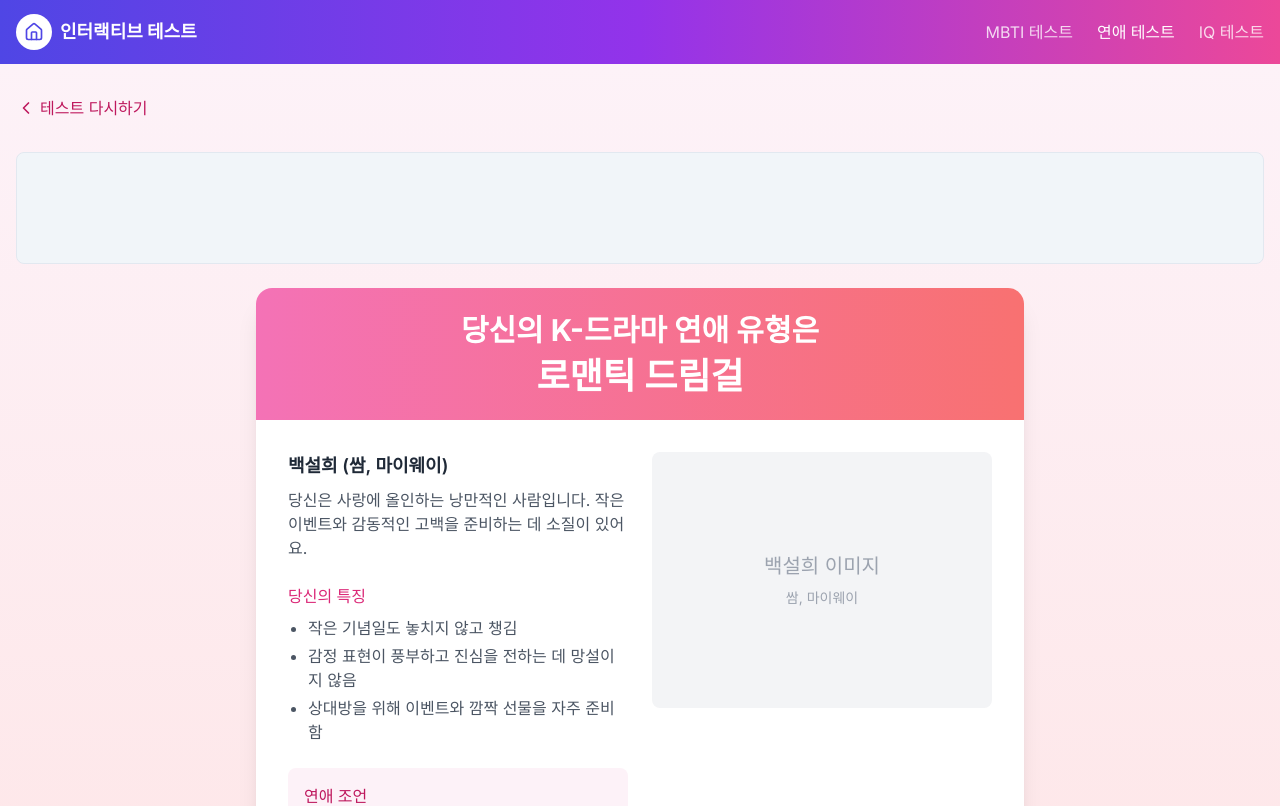
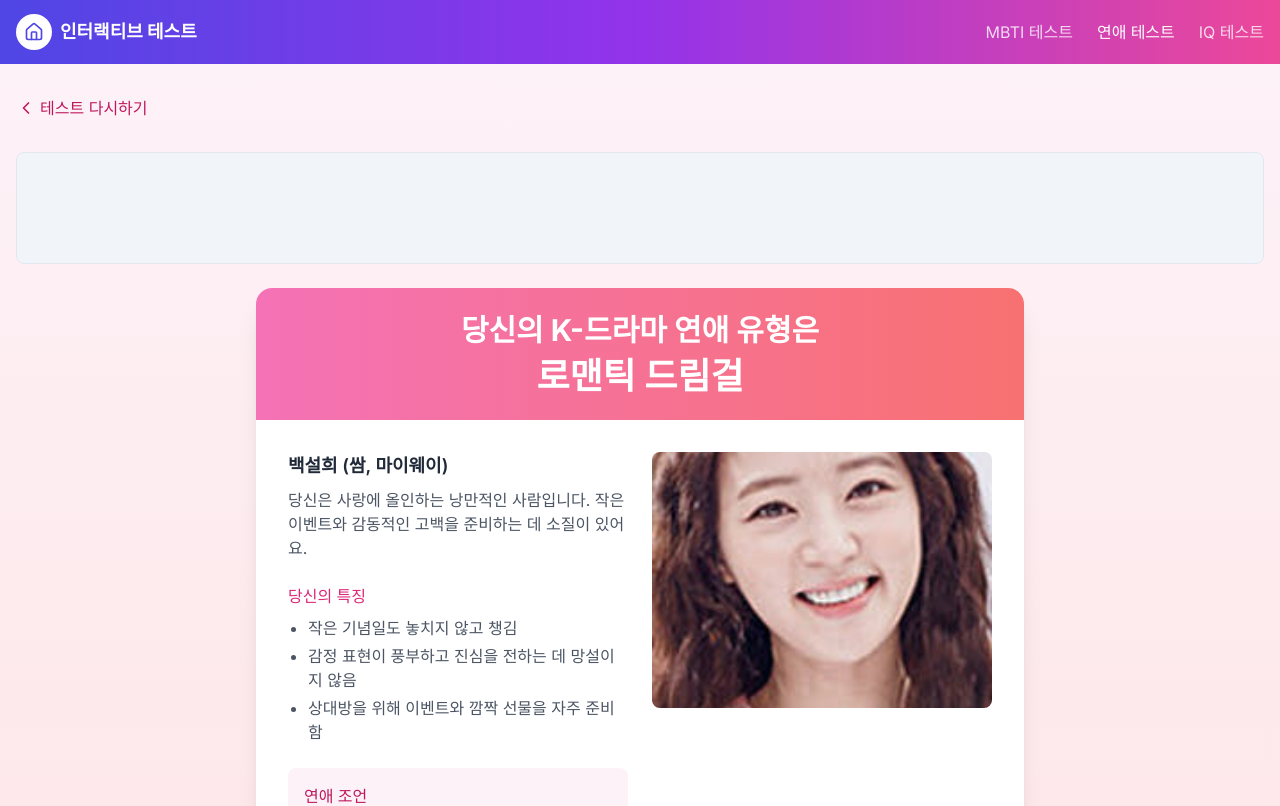
Before and after one commit to mingyun-jeong/interactive-site, a Next.js app: page /quizzes/love/result in a window 1280 px wide. Shown: the top 806 px of the page. Built offline with nearby package versions, Linux system fonts and the light colour scheme; no server answers; the database is empty.

Commit message:
Fix: Add Image component to display character images in love test results

```diff
--- a/app/quizzes/love/result/page.tsx
+++ b/app/quizzes/love/result/page.tsx
@@ -3,6 +3,7 @@
 import { useState, useEffect, Suspense } from 'react';
 import { useSearchParams } from 'next/navigation';
 import Link from 'next/link';
+import Image from 'next/image';
 import { ChevronLeft, Share2 } from 'lucide-react';
 import AdBanner from '@/components/AdBanner';
 import { incrementVisitorCount } from '@/lib/visitors';
@@ -263,12 +264,15 @@ function ResultContent() {
               </div>
 
               <div className="flex-1 order-1 md:order-2">
-                <div className="bg-gray-100 dark:bg-gray-700 rounded-lg overflow-hidden h-48 md:h-64 flex items-center justify-center">
-                  <div className="text-gray-400 text-center p-4">
-                    {/* 실제 이미지가 준비되면 여기에 이미지 태그 사용 */}
-                    <p className="text-xl">{result.character} 이미지</p>
-                    <p className="text-sm mt-2">{result.drama}</p>
-                  </div>
+                <div className="bg-gray-100 dark:bg-gray-700 rounded-lg overflow-hidden h-48 md:h-64 relative">
+                  <Image
+                    src={result.image}
+                    alt={`${result.character} from ${result.drama}`}
+                    fill
+                    className="object-cover"
+                    sizes="(max-width: 768px) 100vw, 50vw"
+                    priority
+                  />
                 </div>
               </div>
             </div>
```
